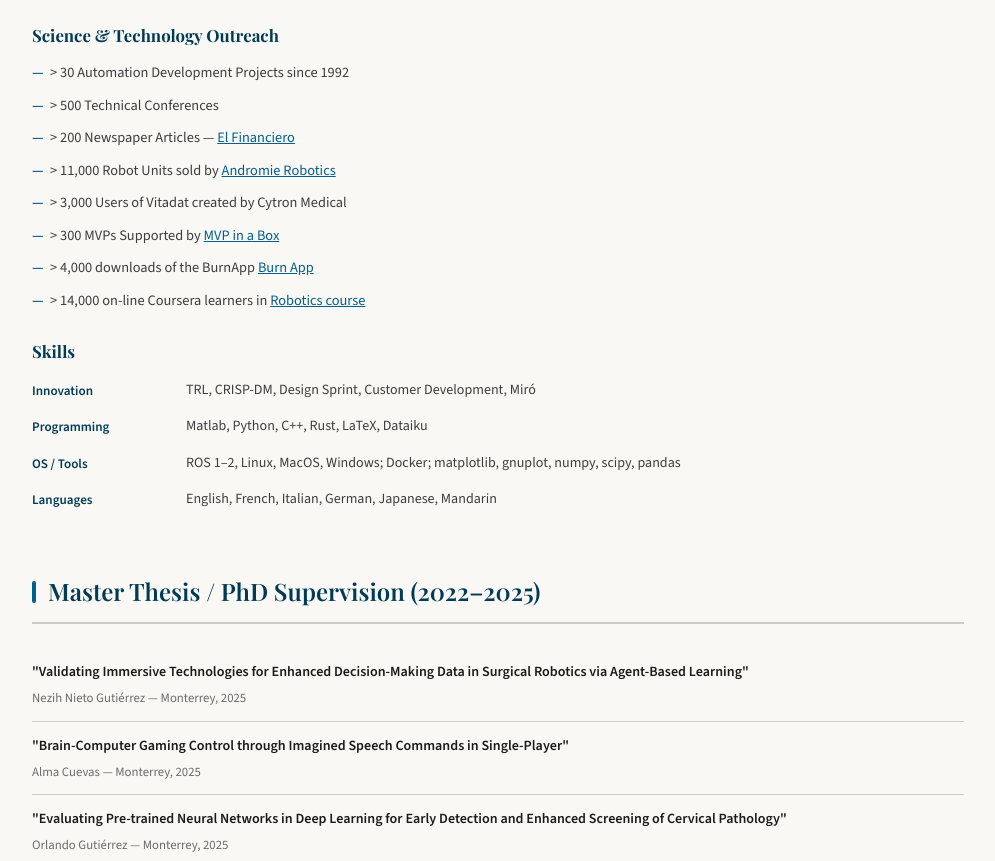
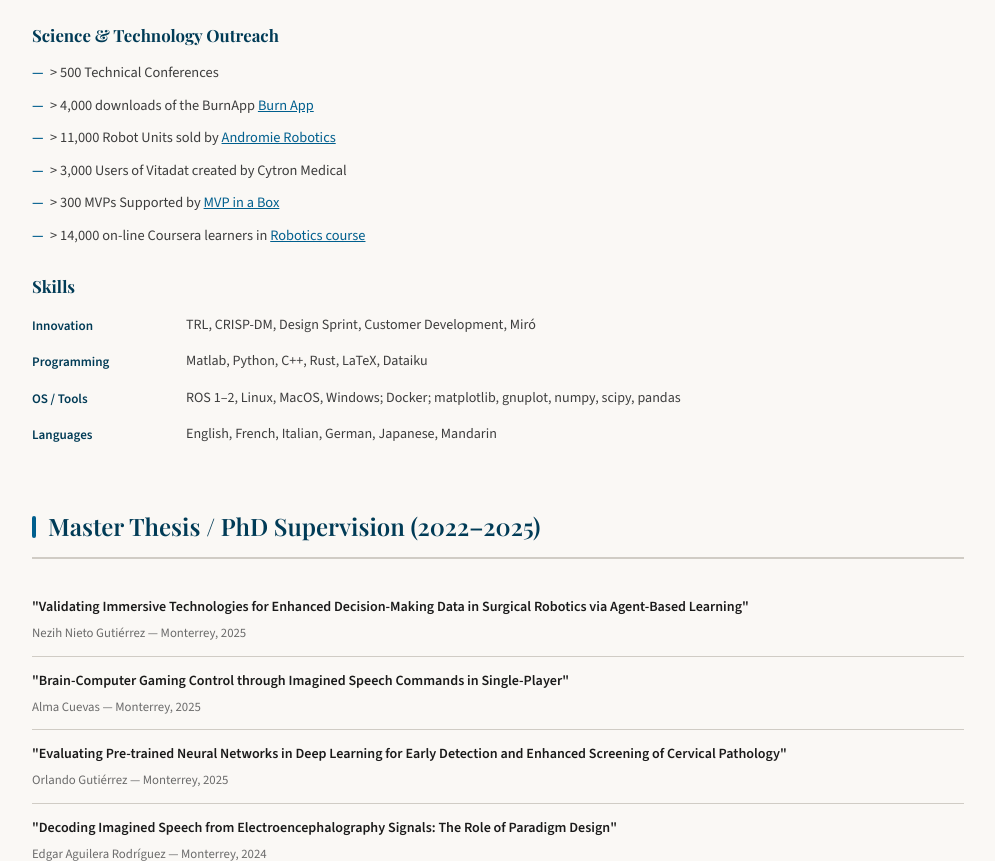
Before and after one commit to LuisAlbertoMunozUbando/Quemaduras, a website: page cva.html in a window 1280 px wide. Shown: the part 2929-3790 px from the top of the page, without its empty margins (252-1247 px from the left). Drawn offline with nearby package versions, Linux system fonts and the light colour scheme; a web font is replaced by a local one.

Commit message:
Update cva.html

```diff
--- a/cva.html
+++ b/cva.html
@@ -343,13 +343,11 @@ main{margin-left:220px;padding:0 64px 80px;max-width:1060px;}
   </ul>
   <h3 style="font-family:'Playfair Display',serif;font-size:1.05rem;color:var(--accent2);margin:24px 0 12px;">Science &amp; Technology Outreach</h3>
   <ul class="cv-list">
-    <li>&gt; 30 Automation Development Projects since 1992</li>
     <li>&gt; 500 Technical Conferences</li>
-    <li>&gt; 200 Newspaper Articles — <a href="https://www.elfinanciero.com.mx/opinion/alberto-munoz/" target="_blank" style="color:var(--accent)">El Financiero</a></li>
+    <li>&gt; 4,000 downloads of the BurnApp <a href="https://quemaduras.vercel.app" target="_blank" style="color:var(--accent)">Burn App</a></li>
     <li>&gt; 11,000 Robot Units sold by <a href="http://www.andromie.com/" target="_blank" style="color:var(--accent)">Andromie Robotics</a></li>
     <li>&gt; 3,000 Users of Vitadat created by Cytron Medical</li>
     <li>&gt; 300 MVPs Supported by <a href="http://www.mvpinabox.com.mx/" target="_blank" style="color:var(--accent)">MVP in a Box</a></li>
-    <li>&gt; 4,000 downloads of the BurnApp <a href="https://quemaduras.vercel.app" target="_blank" style="color:var(--accent)">Burn App</a></li>
     <li>&gt; 14,000 on-line Coursera learners in <a href="https://www.coursera.org/learn/introduccion-a-la-robotica-e-industria-4" target="_blank" style="color:var(--accent)">Robotics course</a></li>
   </ul>
   <h3 style="font-family:'Playfair Display',serif;font-size:1.05rem;color:var(--accent2);margin:24px 0 12px;">Skills</h3>
```
